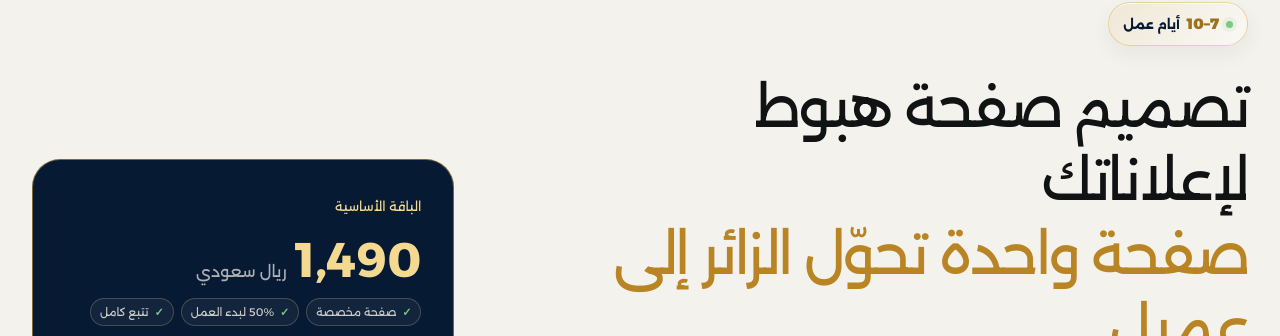
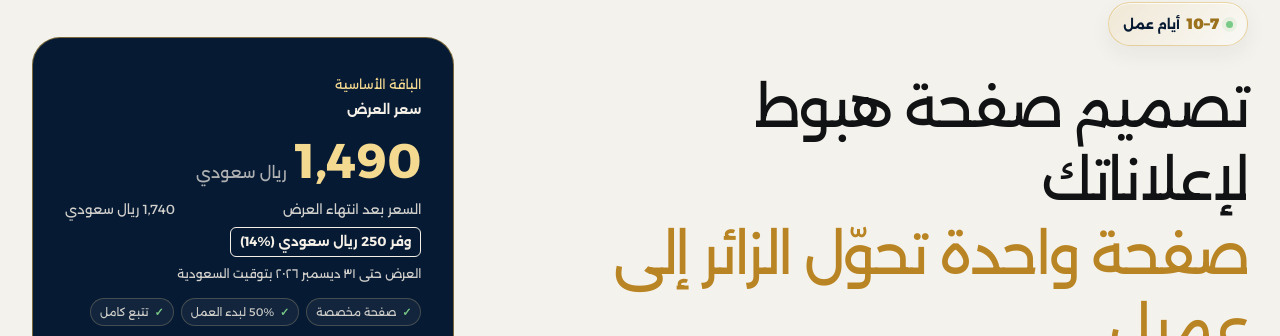
Before and after one commit to mohammedrashad2011-ui/Dewank-2026-website, a Next.js app: page /offers/landing-page-package in a window 1280 px wide. Shown: the part 180-516 px from the top of the page. Built offline with nearby package versions, Linux system fonts and the light colour scheme; no server answers.

Commit message:
feat(pricing): apply promotional pricing to both landing tiers ar

```diff
--- a/app/(ar)/offers/landing-page-package/page.tsx
+++ b/app/(ar)/offers/landing-page-package/page.tsx
@@ -1,3 +1,4 @@
+import { PromotionalPrice } from "@/app/(ar)/offers/promotional-price";
 import { resolveCurrentOfferPrice } from "@/app/(ar)/offers/offer-pricing";
 import "@/app/components/crm-contact-preview.css";
 import { crmVisible } from "@/app/lib/crm/capture-mode";
@@ -10,7 +11,7 @@ import { offerExtras } from "../offer-extras-data";
 import { InlineOfferPrice } from "../inline-offer-price";
 import { Footer, Header } from "../../../components/site-shell";
 import { createMetadata, organizationId, siteUrl, servedMarkets, serviceId } from "../../../lib/seo";
-import { LandingOfferPrice, LandingOfferSticky, LandingOfferWhatsApp } from "./localized-landing-offer";
+import { LandingOfferSticky, LandingOfferWhatsApp } from "./localized-landing-offer";
 import { OfferClientProof } from "../offer-client-proof";
 import "../offers-page.css";
 import "../offer-trust.css";
@@ -89,7 +90,7 @@ export default function LandingPageOffer() {
         </div>
         <aside id="order-panel" className="offer-price-panel">
           <small>الباقة الأساسية</small>
-          <LandingOfferPrice kind="base" />
+          <PromotionalPrice offerKey="landing-page-package" />
           <div className="offer-trust-inline"><span>صفحة مخصصة</span><span>50% لبدء العمل</span><span>تتبع كامل</span></div>
           <p>تشمل التصميم والكتابة والربط والتتبع. لا تشمل رسوم الدومين أو الاستضافة.</p>
           <LandingOfferWhatsApp kind="base" id="order-cta" className="button primary offer-consultation-cta" label="ابدأ صفحتك" />
@@ -111,14 +112,14 @@ export default function LandingPageOffer() {
           <article className="offer-fit-card good landing-package-card">
             <small>لمن لديه دومين واستضافة</small>
             <h3>باقة صفحة الهبوط</h3>
-            <LandingOfferPrice kind="base" />
+            <PromotionalPrice offerKey="landing-page-package" />
             <ul><li>تصميم وكتابة صفحة واحدة</li><li>ربط واتساب ونموذج البيانات</li><li>GA4 وGTM وتتبع التحويلات</li><li>SEO أساسي وSSL والنشر</li><li>جولتا تعديل</li></ul>
             <LandingOfferWhatsApp kind="base" className="button secondary offer-consultation-cta" label="ابدأ صفحتك" />
           </article>
           <article className="offer-fit-card limits landing-package-card featured">
             <small>لمن يبدأ من الصفر</small>
             <h3>الباقة الكاملة</h3>
-            <LandingOfferPrice kind="full" />
+            <PromotionalPrice offerKey="landing-page-package-full" />
             <ul><li>كل ما في الباقة الأساسية</li><li>دومين لمدة عام باسم العميل</li><li>استضافة لمدة عام</li><li>ربط الدومين وSSL والإعداد</li><li>بريد مهني واحد عند توفره</li></ul>
             <LandingOfferWhatsApp kind="full" className="button primary offer-consultation-cta" label="ابدأ بالباقة الكاملة" />
           </article>
```
